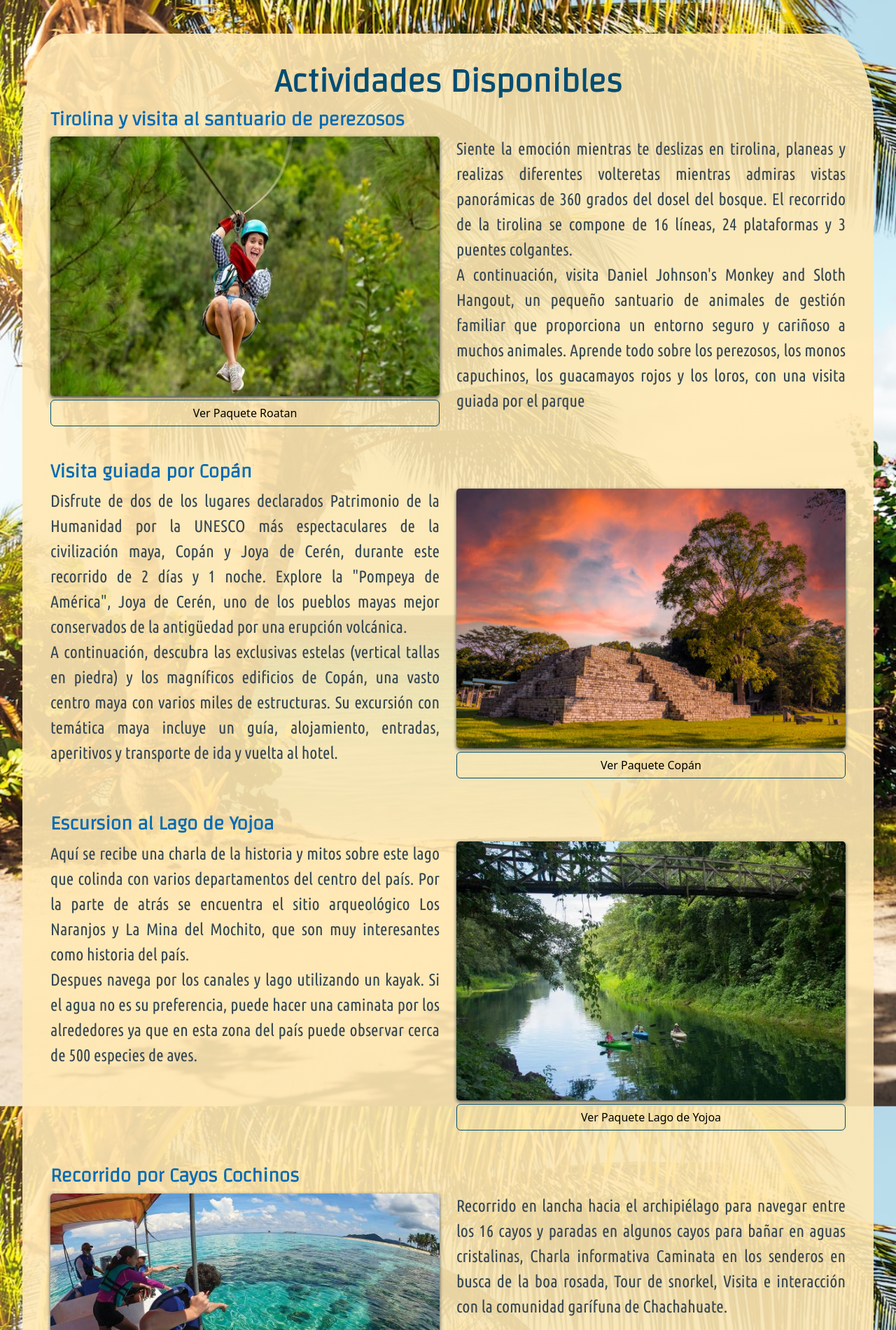
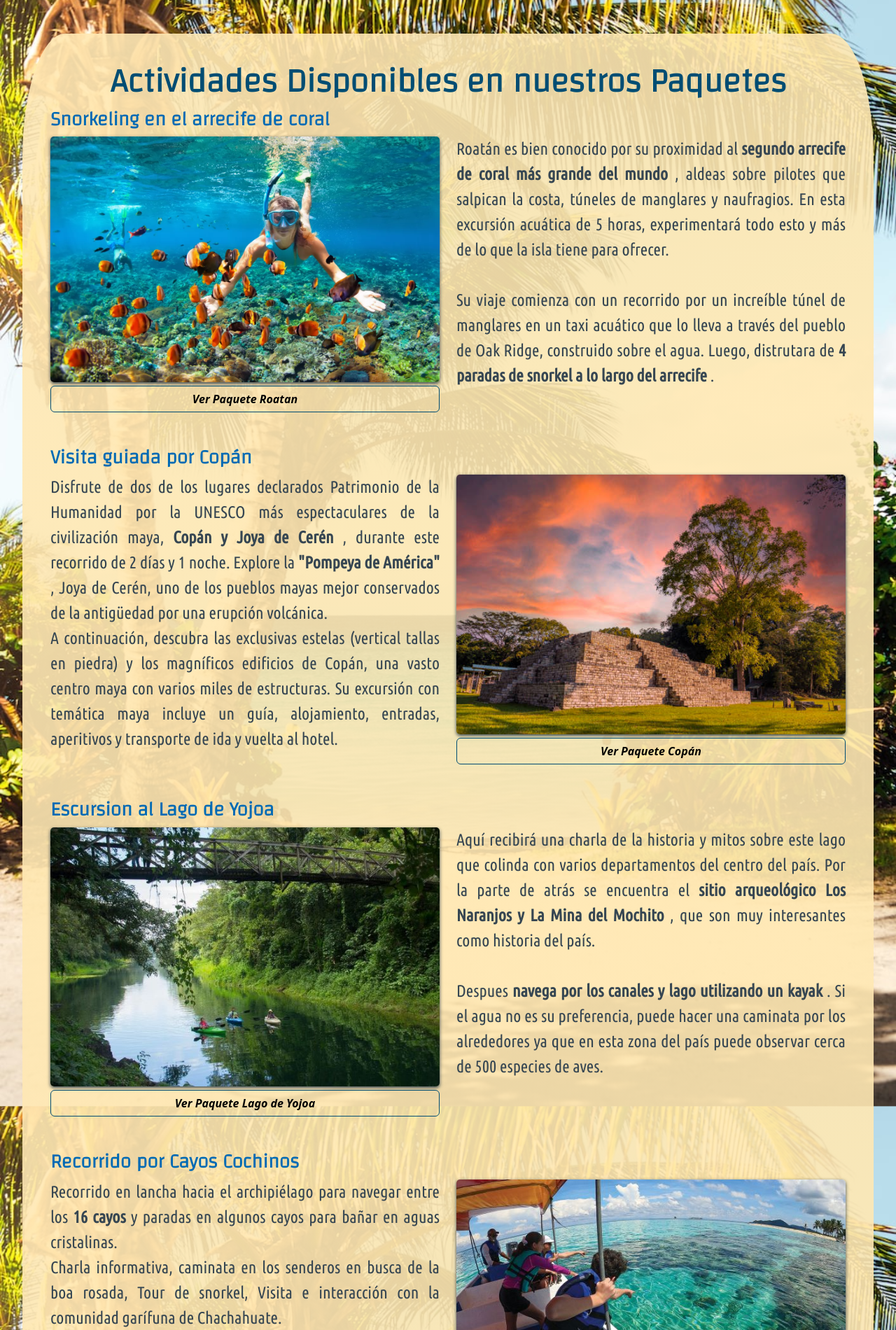
Before and after one commit to DaisyLagos/Proyecto-Agencia-Viajes, a PHP site: page /actividades.html in a window 1280 px wide. Shown: the part 76-1976 px from the top of the page at 70% size. Run offline with PHP 8.4, Linux system fonts and the light colour scheme; some libraries are stand-ins or nearby versions.

Commit message:
actividad del rio platano

```diff
--- a/actividades.html
+++ b/actividades.html
@@ -58,10 +58,10 @@
   <!-- FIN NAVBAR -->
   <div class="contenedor-contenido">
     <!-- EMPEZAR EL CONTENIDO DE LA PÁGIANA AQUI -->
-    <h1 class="titulo-Actividad">Actividades Disponibles</h1>
-    <!--Actividad de Tirolina y visita a santuario de perezosos- Roatan-->
+    <h1 class="titulo-Actividad">Actividades Disponibles en nuestros Paquetes</h1>
+    <!--Actividad Snorkeling en Roatan-->
     <section class="contenedor-actividad1">
-      <h3 class="nom-actividad">Tirolina y visita al santuario de perezosos</h3>
+      <h3 class="nom-actividad">Snorkeling en el arrecife de coral</h3>
       <div class="row">
         <div class="col-md-12 col-sm-12 col-lg-6 col-xl-6">
           <div class="imagenActividad">
@@ -71,14 +71,14 @@
         </div>
         <div class="col-md-12 col-sm-12 col-lg-6 col-lg-6">
           <div class="contenidoAct">
-            <p>Siente la emoción mientras te deslizas en tirolina, planeas y realizas diferentes volteretas
-              mientras admiras vistas panorámicas de 360 grados del dosel del bosque. El recorrido de la
-              tirolina se compone de 16 líneas, 24 plataformas y 3 puentes colgantes.<br>
-              A continuación, visita Daniel Johnson's Monkey and Sloth Hangout, un pequeño santuario de
-              animales de gestión familiar que proporciona un entorno seguro y cariñoso a muchos animales.
-              Aprende todo sobre los perezosos, los monos capuchinos, los guacamayos rojos y los loros, con
-              una visita
-              guiada por el parque</p>
+            <p>Roatán es bien conocido por su proximidad al <b> segundo arrecife de coral más grande del mundo</b> ,
+              aldeas sobre pilotes que salpican la costa, túneles de manglares y naufragios.
+              En esta excursión acuática de 5 horas, experimentará todo esto y más de lo que la isla tiene
+              para ofrecer.<br><br>
+              Su viaje comienza con un recorrido por un increíble túnel de manglares en un taxi acuático que
+              lo lleva a través del pueblo de Oak Ridge, construido sobre el agua.
+              Luego, distrutara de <b> 4 paradas de snorkel a lo largo del arrecife</b> .
+            </p>
           </div>
         </div>
       </div>
@@ -91,8 +91,8 @@
         <div class="col-md-12 col-sm-12 col-lg-6 col-lg-6">
           <div class="contenidoAct">
             <p>Disfrute de dos de los lugares declarados Patrimonio de la Humanidad por la UNESCO más
-              espectaculares de la civilización maya, Copán y Joya de Cerén, durante este recorrido de 2 días
-              y 1 noche. Explore la "Pompeya de América", Joya de Cerén, uno de los pueblos mayas mejor
+              espectaculares de la civilización maya, <b> Copán y Joya de Cerén</b> , durante este recorrido de 2 días
+              y 1 noche. Explore la <b> "Pompeya de América"</b> , Joya de Cerén, uno de los pueblos mayas mejor
               conservados de la antigüedad por una erupción volcánica.<br>A continuación, descubra las exclusivas
               estelas (vertical tallas en piedra) y los magníficos edificios de Copán, una vasto centro maya
               con varios miles de estructuras. Su excursión con temática maya incluye un guía, alojamiento,
@@ -112,22 +112,21 @@
     <section class="contendor-actividad3">
       <h3 class="nom-actividad">Escursion al Lago de Yojoa</h3>
       <div class="row">
-        <div class="col-md-12 col-sm-12 col-lg-6 col-lg-6">
-          <div class="contenidoAct">
-            <p>Aquí se recibe una charla de la historia y mitos sobre este lago que colinda con varios departamentos del
-              centro del país. Por la parte de atrás se encuentra el sitio arqueológico Los Naranjos y La Mina del
-              Mochito, que son muy interesantes como historia del país. <br> Despues navega por los canales y lago
-              utilizando
-              un kayak. Si el agua no es su preferencia, puede hacer una caminata por los alrededores ya que en esta
-              zona del país
-              puede observar cerca de 500 especies de aves.
-            </p>
-          </div>
-        </div>
+
         <div class="col-md-12 col-sm-12 col-lg-6 col-xl-6">
           <div class="imagenActividad">
             <img src="./img/imgAct3.jpg" class="img-fluid" alt="Lago de Yojoa">
             <a class="btn btn-outline-light" href="#" role="button">Ver Paquete Lago de Yojoa</a>
+          </div>
+        </div>
+        <div class="col-md-12 col-sm-12 col-lg-6 col-lg-6">
+          <div class="contenidoAct">
+            <p>Aquí recibirá una charla de la historia y mitos sobre este lago que colinda con varios departamentos del
+              centro del país. Por la parte de atrás se encuentra el <b> sitio arqueológico Los Naranjos y La Mina del
+              Mochito</b> , que son muy interesantes como historia del país. <br><br>
+              Despues <b> navega por los canales y lago utilizando un kayak</b> . Si el agua no es su preferencia, puede hacer una caminata
+              por los alrededores ya que en esta zona del país puede observar cerca de 500 especies de aves.
+            </p>
           </div>
         </div>
       </div>
@@ -137,20 +136,21 @@
     <section class="contendor-actividad4">
       <h3 class="nom-actividad">Recorrido por Cayos Cochinos</h3>
       <div class="row">
+        <div class="col-md-12 col-sm-12 col-lg-6 col-lg-6">
+          <div class="contenidoAct">
+            <p>Recorrido en lancha hacia el archipiélago para navegar entre los <b> 16 cayos</b>  y paradas en algunos cayos para
+              bañar en aguas cristalinas. <br> Charla informativa, caminata en los senderos en busca de la boa rosada, Tour de
+              snorkel, Visita e interacción con la comunidad garífuna de Chachahuate.
+            </p>
+          </div>
+        </div>
         <div class="col-md-12 col-sm-12 col-lg-6 col-xl-6">
           <div class="imagenActividad">
             <img src="./img/imgAct4.jpg" class="img-fluid" alt="Cayos Cochinos">
             <a class="btn btn-outline-light" href="#" role="button">Ver Paquete Cayos Cochinos</a>
           </div>
         </div>
-        <div class="col-md-12 col-sm-12 col-lg-6 col-lg-6">
-          <div class="contenidoAct">
-            <p>Recorrido en lancha hacia el archipiélago para navegar entre los 16 cayos y paradas en algunos cayos para
-              bañar en aguas cristalinas, Charla informativa Caminata en los senderos en busca de la boa rosada, Tour de
-              snorkel, Visita e interacción con la comunidad garífuna de Chachahuate.
-            </p>
-          </div>
-        </div>
+
       </div>
     </section>
     <br><br>
@@ -167,23 +167,75 @@
         <div class="col-md-12 col-sm-12 col-lg-6 col-lg-6">
           <div class="contenidoAct">
             <p>Descubre el espíritu salvaje de Honduras en una escapada de un día completo a las cataratas de
-              Pulhapanzak partiendo de San Pedro Sula. Mientras explora la vegetación tropical de la selva, quedará
-              maravillado ante las imponentes cataratas de Pulhapanzak la cual posee la cascada mas famosa y grande de
-              Honduras es también un sitio de gran importancia cultural y arqueológica ya que en sus alrededores se han
-              encontrado vestigios de asentamientos humanos prehispánicos. Tambien podra admirar las antiguas
-              formaciones rocosas en el interior de la cueva de Taulabe.
+              Pulhapanzak partiendo de San Pedro Sula. <br>Mientras explora la vegetación tropical de la selva, quedará
+              maravillado ante las imponentes cataratas de Pulhapanzak la cual posee <b> la cascada mas famosa y grande de
+              Honduras</b>  es también un sitio de gran importancia cultural y arqueológica ya que en sus alrededores se han
+              encontrado vestigios de asentamientos humanos prehispánicos.
+              Tambien podra admirar las antiguas formaciones rocosas en el interior de la cueva de Taulabe.
             </p>
           </div>
         </div>
       </div>
     </section>
+    <br>
+    <!--Actividad de Tirolina y visita a santuario de perezosos- Roatan-->
+    <section class="contenedor-actividad6">
+      <h3 class="nom-actividad">Tirolina y visita al santuario de perezosos</h3>
+      <div class="row">
+        <div class="col-md-12 col-sm-12 col-lg-6 col-lg-6">
+          <div class="contenidoAct">
+            <p>Siente la emoción mientras te deslizas en tirolina, planeas y realizas diferentes volteretas
+              mientras admiras vistas panorámicas de 360 grados del dosel del bosque. El recorrido de la
+              tirolina se compone de<b>16 líneas, 24 plataformas y 3 puentes colgantes</b> .<br><br>
+              A continuación, visita <b> Daniel Johnson's Monkey and Sloth Hangout</b>,un pequeño santuario de
+              animales de gestión familiar que proporciona un entorno seguro y cariñoso a muchos animales.
+              Aprende todo sobre los perezosos, los monos capuchinos, los guacamayos rojos y los loros, con
+              una visita
+              guiada por el parque</p>
+          </div>
+        </div>
+        <div class="col-md-12 col-sm-12 col-lg-6 col-xl-6">
+          <div class="imagenActividad">
+            <img src="./img/imgAct6.jpg" class="img-fluid" alt="Tirolina">
+            <a class="btn btn-outline-light" href="#" role="button">Ver Paquete Roatan</a>
+          </div>
+        </div>
+      </div>
+    </section>
+    <br><br>
+    <!--Actividad de Recorrido por la reserva y tour de cultura- -->
+    <section class="contenedor-actividad7">
+      <h3 class="nom-actividad">Recorrido por la Reserva y Tour por comunidades indígenas</h3>
+      <div class="row">
+        <div class="col-md-12 col-sm-12 col-lg-6 col-xl-6">
+          <div class="imagenActividad">
+            <img src="./img/imgAct7.jpg" class="img-fluid" alt="Reserva">
+            <a class="btn btn-outline-light" href="#" role="button">Ver Paquete Río Platano</a>
+          </div>
+        </div>
+        <div class="col-md-12 col-sm-12 col-lg-6 col-lg-6">
+          <div class="contenidoAct">
+            <p>Dentro de la reserva no existen caminos terrestres por lo que podra disfrutar del recorrido por la
+              reserva en bote,los cuales son llamados <b>"pipiantes"</b>y son troncos de árboles huecos que en algunas ocasiones son
+              motorizados. <br>
+              Durante este paseo se pueden ver los animales que habitan el lugar como ser los loros, tortugas de mar,
+              tucanes, monos y mariposas muy extrañas y de diferentes tipos.
+              Posteriormente Disfrutará de un pequeño tour por las comunidades indígenas de la Alianza de Ecoturismo La
+              Ruta Moskitia, donde tendra la oportunidad ver las costumbres de comunidades nativas de lugares como Raista, Batalla y Plaplaya;
+              conocer mas de su historia, bailes, cantos y mucho más.
+            </p>
+          </div>
+        </div>
+      </div>
+    </section>
+
   </div>
 
   <!-- TERMINAR EL CONTENIDO DE LA PÁGIANA AQUI -->
   </div>
   <script src="https://cdn.jsdelivr.net/npm/bootstrap@5.3.0-alpha1/dist/js/bootstrap.bundle.min.js"
-  integrity="sha384-w76AqPfDkMBDXo30jS1Sgez6pr3x5MlQ1ZAGC+nuZB+EYdgRZgiwxhTBTkF7CXvN"
-  crossorigin="anonymous"></script>
+    integrity="sha384-w76AqPfDkMBDXo30jS1Sgez6pr3x5MlQ1ZAGC+nuZB+EYdgRZgiwxhTBTkF7CXvN"
+    crossorigin="anonymous"></script>
 </body>
 
 <!-- INICIO FOOTER -->
--- a/css/styles.css
+++ b/css/styles.css
@@ -95,6 +95,8 @@ p{
 }
 .imagenActividad a{
     margin-top: 5px;
+    font-weight:600;
+    font-style: italic;
 }
 .imagenActividad a:hover{
     background-color: var(--color-primario-1);
@@ -124,13 +126,13 @@ p{
     }
 }
 
-.contenedor-actividad1 img, .contendor-actividad4 img, .contendor-actividad5 img{
+.contenedor-actividad1 img, .contendor-actividad3 img, .contendor-actividad5 img,  .contenedor-actividad7 img{
     border-radius: 5px;
     box-shadow: 0 2px 5px #364652;
     animation: fadeImageLeft 1s ease-in-out;
 }
 
-.contenedor-actividad2 img, .contendor-actividad3 img{
+.contenedor-actividad2 img, .contendor-actividad4 img,  .contenedor-actividad6 img{
     border-radius: 5px;
     box-shadow: 0 2px 5px #364652;
     animation: fadeImageRight 1s ease-in-out;
```
Also changed, not shown: img/imgAct1.jpg, img/imgAct6.jpg (added), img/imgAct7.jpg (added).
